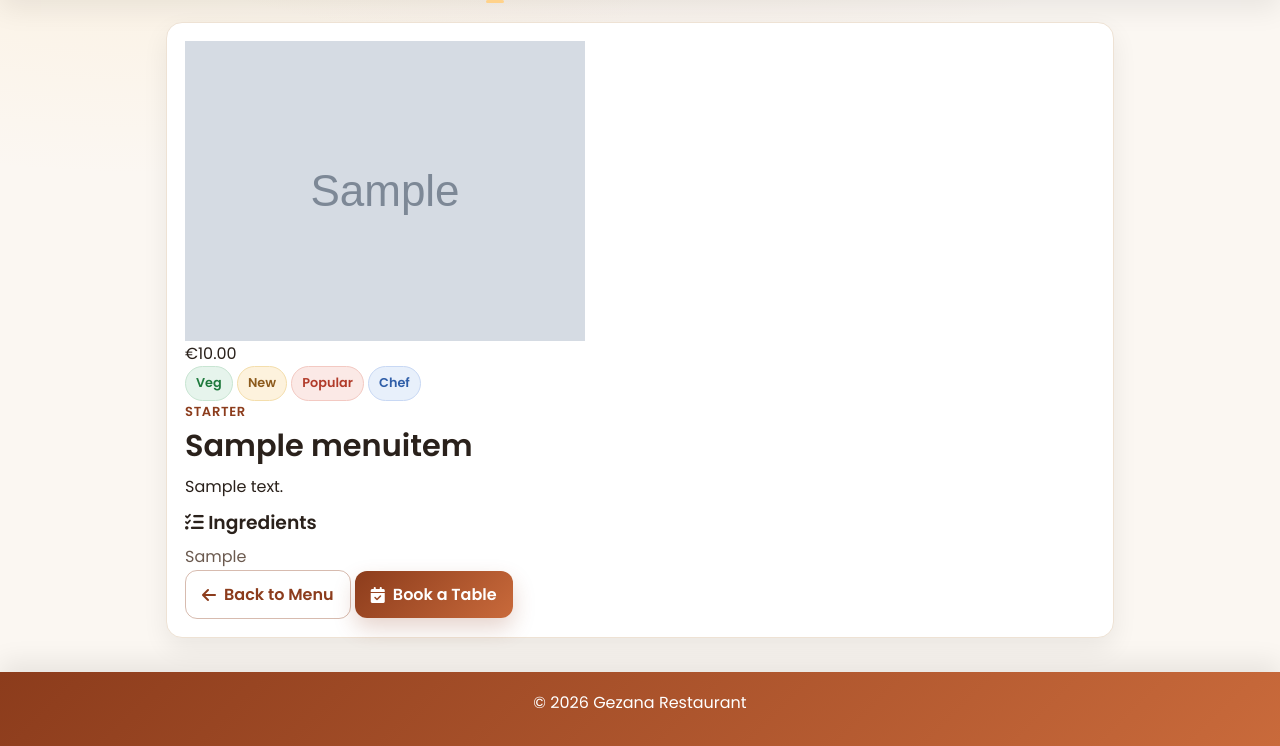
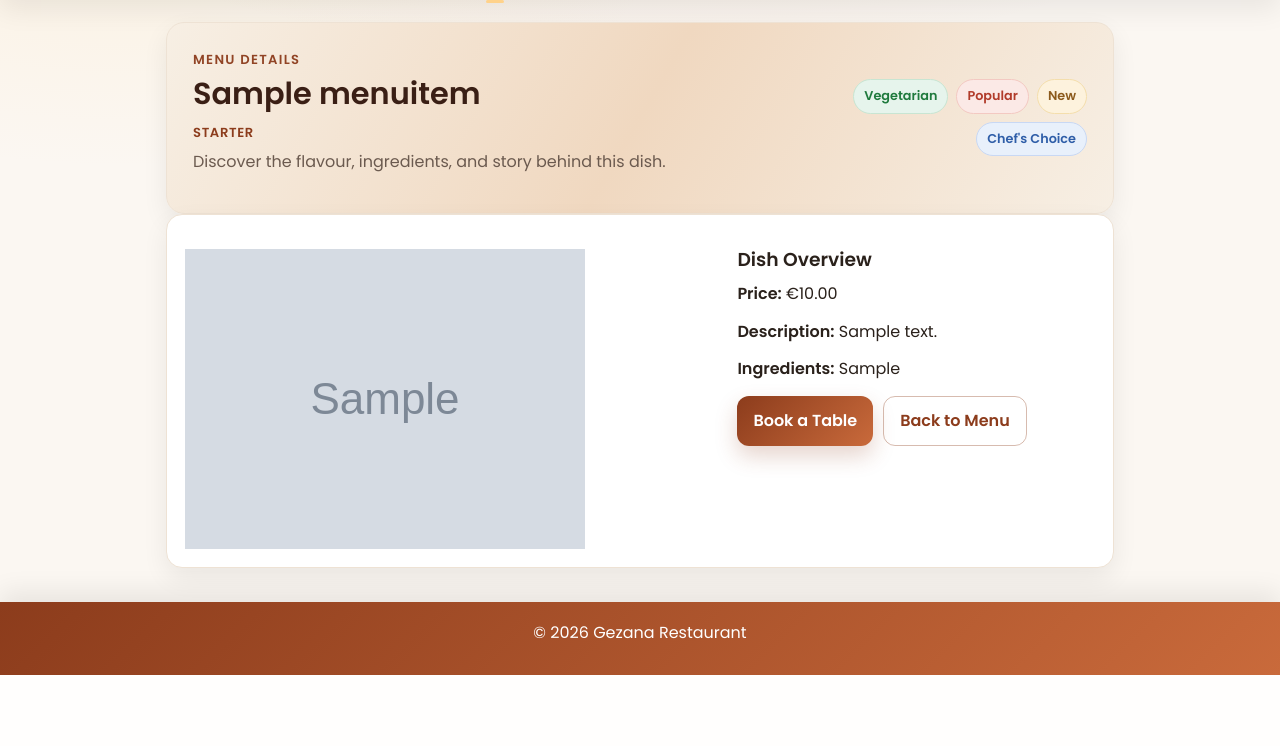
Before and after one commit to fila2021/Gezana, a Django app: page /menu/1/ in a window 1280 px wide. Shown: the part 156-902 px from the top of the page. After the commit the page ends 831 px from the top, so only its background shows below. Run offline with Django 4.2, Linux system fonts and the light colour scheme; tables that the repository leaves empty hold one stand-in row (values such as "Sample post"); grey boxes marked "Sample" are stand-in pictures; some libraries are stand-ins or nearby versions.

Commit message:
Fix menu detail page heading structure and modal image validation

```diff
--- a/gezana_app/templates/gezana_app/menu_detail.html
+++ b/gezana_app/templates/gezana_app/menu_detail.html
@@ -1,103 +1,121 @@
 {% extends "gezana_app/base.html" %}
-{% load static %}
-
-{% block title %}{{ item.name }} — Gezana{% endblock %}
+{% block title %}{{ item.name }} | Gezana Restaurant{% endblock %}
 
 {% block content %}
 
-<section class="menu-detail-hero card">
-  <div class="menu-detail-grid">
+<section class="menu-hero">
+  <div>
+    <p class="eyebrow">Menu Details</p>
+    <h2 class="menu-detail-title">{{ item.name }}</h2>
+    <p class="menu-detail-category">{{ item.get_category_display }}</p>
+    <p class="lede">
+      Discover the flavour, ingredients, and story behind this dish.
+    </p>
+  </div>
 
-    <!-- IMAGE -->
-    <div class="menu-detail-image">
+  <div class="menu-legend">
+    {% if item.is_vegetarian %}
+      <span class="pill veg">Vegetarian</span>
+    {% endif %}
+    {% if item.is_popular %}
+      <span class="pill popular">Popular</span>
+    {% endif %}
+    {% if item.is_new %}
+      <span class="pill new">New</span>
+    {% endif %}
+    {% if item.is_chef_choice %}
+      <span class="pill chef">Chef's Choice</span>
+    {% endif %}
+  </div>
+</section>
+
+<section class="card" aria-labelledby="dish-overview-heading">
+  <div class="booking-layout">
+    <div>
       {% if item.image %}
         <img
           src="{{ item.image.url }}"
           alt="{{ item.name }}"
+          class="detail-image"
           onclick="openModal('{{ item.image.url }}')"
         >
       {% else %}
-        <img src="{% static 'images/no_image_available.png' %}" alt="No image available">
+        <img
+          src="https://via.placeholder.com/800x500"
+          alt="{{ item.name }}"
+          class="detail-image"
+        >
+      {% endif %}
+    </div>
+
+    <div class="menu-detail-info">
+      <h3 id="dish-overview-heading" class="panel-title">
+        Dish Overview
+      </h3>
+
+      <p><strong>Price:</strong> €{{ item.price }}</p>
+
+      {% if item.description %}
+        <p><strong>Description:</strong> {{ item.description }}</p>
       {% endif %}
 
-      <div class="menu-detail-price">€{{ item.price }}</div>
-
-      <div class="menu-detail-badges">
-        {% if item.is_vegetarian %}<span class="pill veg">Veg</span>{% endif %}
-        {% if item.is_new %}<span class="pill new">New</span>{% endif %}
-        {% if item.is_popular %}<span class="pill popular">Popular</span>{% endif %}
-        {% if item.is_chef_choice %}<span class="pill chef">Chef</span>{% endif %}
-      </div>
-    </div>
-
-    <!-- DETAILS -->
-    <div class="menu-detail-info">
-      <p class="menu-detail-category">{{ item.get_category_display }}</p>
-      <h1 class="menu-detail-title">{{ item.name }}</h1>
-
-      <p class="menu-detail-desc">{{ item.description }}</p>
-
       {% if item.ingredients %}
-        <div class="menu-detail-panel">
-          <h3 class="panel-title"><i class="fa-solid fa-list-check"></i> Ingredients</h3>
-          <p class="muted" style="margin:0;">{{ item.ingredients }}</p>
-        </div>
+        <p><strong>Ingredients:</strong> {{ item.ingredients }}</p>
       {% endif %}
 
-      <div class="menu-detail-actions">
+      <div class="hero-actions">
+        <a href="{% url 'gezana_app:make_booking' %}" class="button primary">
+          Book a Table
+        </a>
         <a href="{% url 'gezana_app:menu_list' %}" class="button ghost">
-          <i class="fa-solid fa-arrow-left"></i> Back to Menu
-        </a>
-        <a href="{% url 'gezana_app:make_booking' %}" class="button primary">
-          <i class="fa-solid fa-calendar-check"></i> Book a Table
+          Back to Menu
         </a>
       </div>
     </div>
-
   </div>
 </section>
 
 {% if recommended %}
-<section class="card recommend-wrap">
+<section class="recommend-wrap recommend-compact" aria-labelledby="recommended-dishes-heading">
   <div class="recommend-head">
-    <div>
-      <p class="eyebrow" style="margin:0;">More like this</p>
-      <h2 style="margin:6px 0 0;">You may also like</h2>
-      <p class="muted" style="margin:6px 0 0;">Popular choices from the same category.</p>
-    </div>
-
-    <a class="button ghost" href="{% url 'gezana_app:menu_list' %}?category={{ item.category }}">
-      <i class="fa-solid fa-filter"></i> View category
-    </a>
+    <h2 id="recommended-dishes-heading">You May Also Like</h2>
   </div>
 
   <div class="recommend-grid">
-    {% for r in recommended %}
+    {% for rec in recommended %}
       <article class="recommend-card">
-        <a href="{% url 'gezana_app:menu_detail' r.pk %}" class="recommend-media">
-          {% if r.image %}
-            <img src="{{ r.image.url }}" alt="{{ r.name }}" loading="lazy">
+        <a href="{% url 'gezana_app:menu_detail' rec.pk %}" class="recommend-media">
+          {% if rec.image %}
+            <img src="{{ rec.image.url }}" alt="{{ rec.name }}">
           {% else %}
-            <img src="{% static 'images/no_image_available.png' %}" alt="No image available" loading="lazy">
+            <img src="https://via.placeholder.com/400x250" alt="{{ rec.name }}">
           {% endif %}
 
-          <div class="recommend-price">€{{ r.price }}</div>
+          <div class="recommend-badges">
+            {% if rec.is_vegetarian %}
+              <span class="pill veg">Veg</span>
+            {% endif %}
+            {% if rec.is_popular %}
+              <span class="pill popular">Popular</span>
+            {% endif %}
+            {% if rec.is_new %}
+              <span class="pill new">New</span>
+            {% endif %}
+            {% if rec.is_chef_choice %}
+              <span class="pill chef">Chef</span>
+            {% endif %}
+          </div>
 
-          <div class="recommend-badges">
-            {% if r.is_vegetarian %}<span class="pill veg">Veg</span>{% endif %}
-            {% if r.is_new %}<span class="pill new">New</span>{% endif %}
-            {% if r.is_popular %}<span class="pill popular">Popular</span>{% endif %}
-            {% if r.is_chef_choice %}<span class="pill chef">Chef</span>{% endif %}
-          </div>
+          <div class="recommend-price">€{{ rec.price }}</div>
         </a>
 
         <div class="recommend-body">
-          <p class="recommend-cat">{{ r.get_category_display }}</p>
-          <h3 class="recommend-title">{{ r.name }}</h3>
-          <p class="recommend-desc">{{ r.description }}</p>
+          <p class="recommend-cat">{{ rec.get_category_display }}</p>
+          <h3 class="recommend-title">{{ rec.name }}</h3>
+          <p class="recommend-desc">{{ rec.description|truncatewords:14 }}</p>
 
-          <a class="button primary full" href="{% url 'gezana_app:menu_detail' r.pk %}">
-            View dish
+          <a href="{% url 'gezana_app:menu_detail' rec.pk %}" class="button primary">
+            View Details
           </a>
         </div>
       </article>
@@ -106,10 +124,22 @@
 </section>
 {% endif %}
 
-<!-- IMAGE MODAL -->
-<div id="imageModal" class="image-modal" onclick="closeModal()">
+<div
+  id="imageModal"
+  class="image-modal"
+  onclick="closeModal()"
+  role="dialog"
+  aria-modal="true"
+  aria-label="Dish image preview"
+>
   <span class="close-modal" onclick="closeModal()">&times;</span>
-  <img class="modal-content" id="modalImage" onclick="event.stopPropagation()">
+  <img
+    class="modal-content"
+    id="modalImage"
+    src="https://via.placeholder.com/800x500"
+    alt="Expanded dish image"
+    onclick="event.stopPropagation()"
+  >
 </div>
 
 {% endblock %}
```
